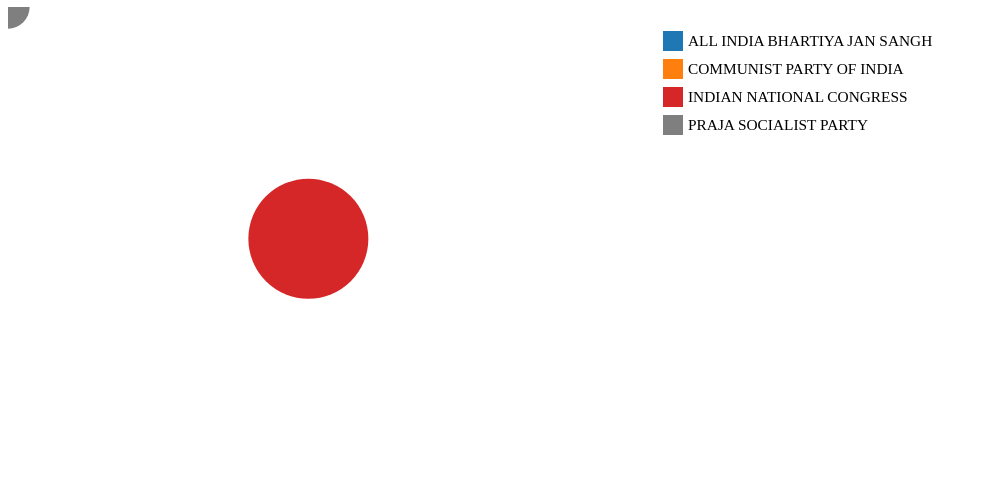
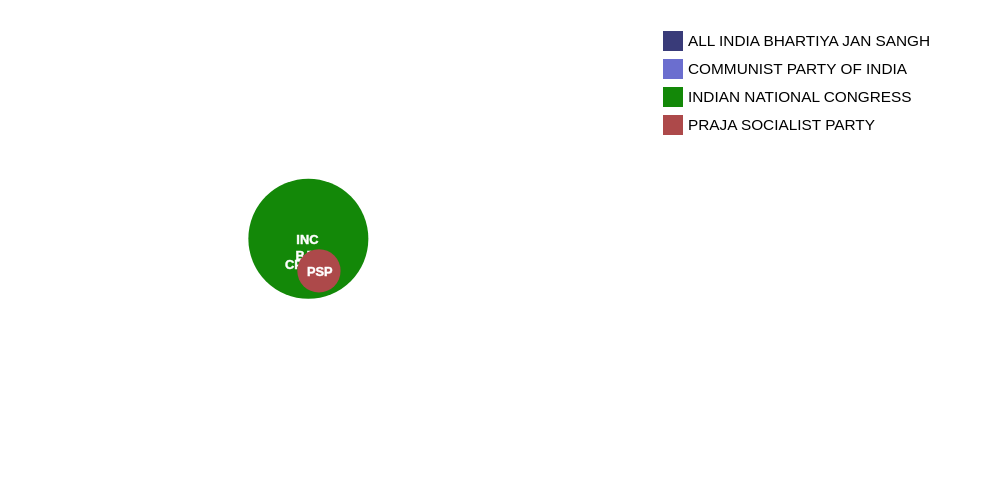
Before and after one commit to crazycoolcowboy/indianelection, a plain HTML site: page index.html in a window 1280 px wide. Shown: the part 73-575 px from the top of the page, without its empty margins (0-986 px from the left). Drawn offline with nearby package versions, Linux system fonts and the light colour scheme.

Commit message:
display party name inside circle

```diff
--- a/index.html
+++ b/index.html
@@ -4,6 +4,9 @@
 	<meta charset="UTF-8">
 	<title>India</title>
 	<style>
+		body {
+			font-family: sans-serif;
+		}
 		#main {
 			display: flex;
 		}
@@ -29,6 +32,14 @@
 			font-size: 1.6em;
 			text-align: center;
 		}
+		text {
+			font-size: 0.5em;
+			font-weight: bold;
+			transform-origin: center;
+			fill: white;
+			stroke: white;
+			stroke-width: 0.5;
+		}
 	</style>
 </head>
 <body>
@@ -45,6 +56,10 @@
 <script>
 	const width = 600,
 		height = 500;
+	let partyColor  = {
+		BJP : '#ff9933',
+		INC:  '#138808'
+	}
 	let houseData = [];
 	let years = new Set();
 	let partyCode = new Set();
@@ -55,7 +70,7 @@
 		.attr('height', height);
 	const rscale = d3.scaleLinear()
 					.range(['20px','60px']);
-	const colorScale = d3.scaleOrdinal(d3.schemeCategory20.concat(d3.schemeCategory20b));
+	const colorScale = d3.scaleOrdinal(d3.schemeCategory20b.concat(d3.schemeCategory20));
 	d3.csv('election_result.csv', format, data =>{
 		houseData = data;
 		data.map(d => {
@@ -78,24 +93,37 @@ function format(d) {
 	function drawScatterPlot(data, year) {
 		const result = data.filter(d => d.year === year);
 		rscale.domain(d3.extent(result, d => d.seatswon));
-	legends.innerHTML = result.map(d => `<li><span style="background-color:${colorScale(d.partyCode)};"></span>${d.partyName}</li>`).join('');
+		legends.innerHTML = result.map(d => `<li><span style="background-color:${partyColor[d.partyCode] || colorScale(d.partyCode)};"></span>${d.partyName}</li>`).join('');
 		const simulation = d3.forceSimulation(result);
+
+		const circle = svg.selectAll('circle')
+			.data(result, d => d.partyCode);
+		circle.enter()
+			.append('circle')
+			.attr('fill', (d,i) => partyColor[d.partyCode] || colorScale(d.partyCode))
+			.merge(circle)
+			.transition().duration(100)
+			.attr('r', d => rscale(d.seatswon));
+
+		const partyText = svg.selectAll('text')
+			.data(result, d => d.partyCode)
+
+		partyText.enter()
+			.append('text')
+			.text(d => d.partyCode);
+
+		circle.exit().remove();
+		partyText.exit().remove();
 
 		simulation.force('center', d3.forceCenter(width / 2, height / 2))
 			.force('charge', d3.forceManyBody())
 			.on('tick', () => {
-			const circle = svg.selectAll('circle')
-				.data(result, d => d.partyCode);
-			circle.enter()
-				.append('circle')
-				.attr('fill', (d,i) => colorScale(d.partyCode))
-				.merge(circle)
-				.transition().duration(100)
-				.attr('r', d => rscale(d.seatswon));
-
-			circle.attr('cx', d => d.x)
-				.attr('cy', d => d.y);
-			circle.exit().remove();
+				svg.selectAll('circle').attr('cx', d => d.x)
+					.attr('cy', d => d.y)
+				svg.selectAll('text').attr('x', d => d.x)
+					.attr('y', d => d.y)
+					.attr('dx', d => -12)
+					.attr('dy', d => 5)
 			});
 	}
 
```
Lines whose indentation alone changed are shown as unchanged.
